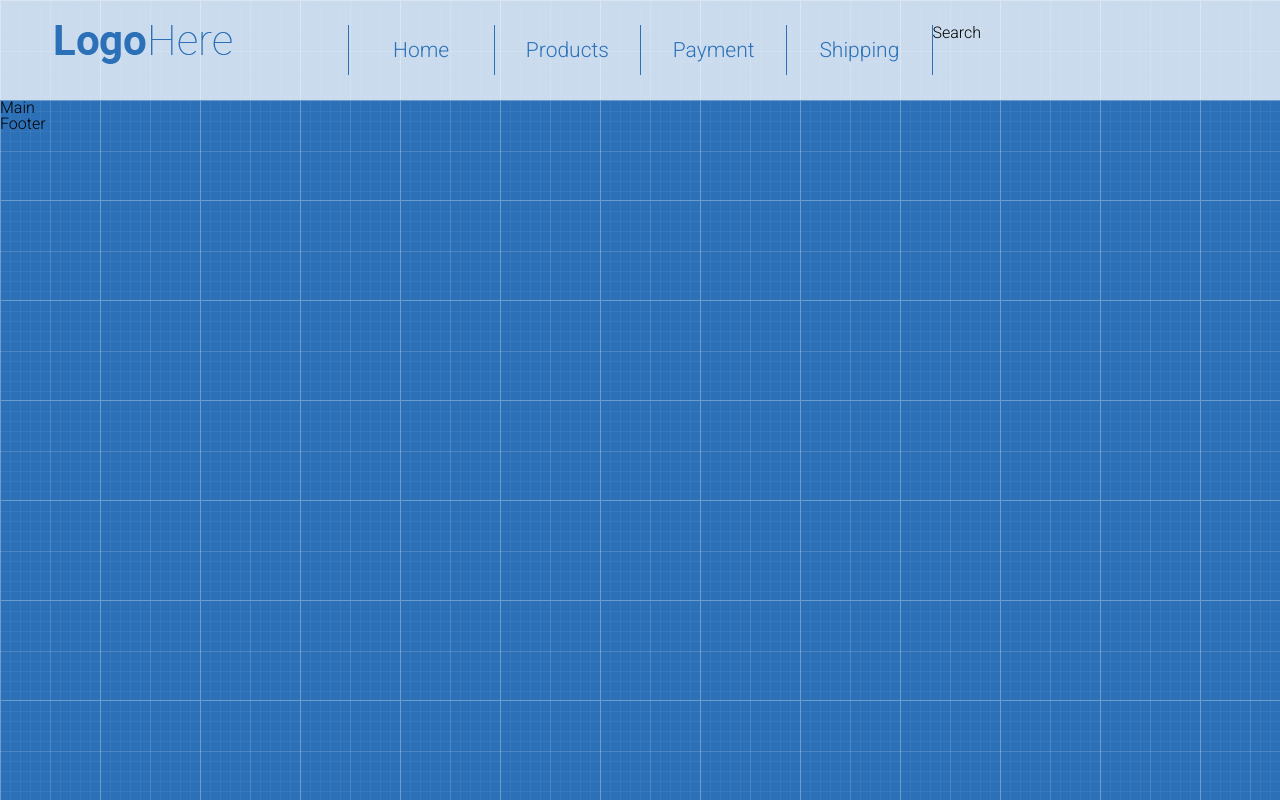
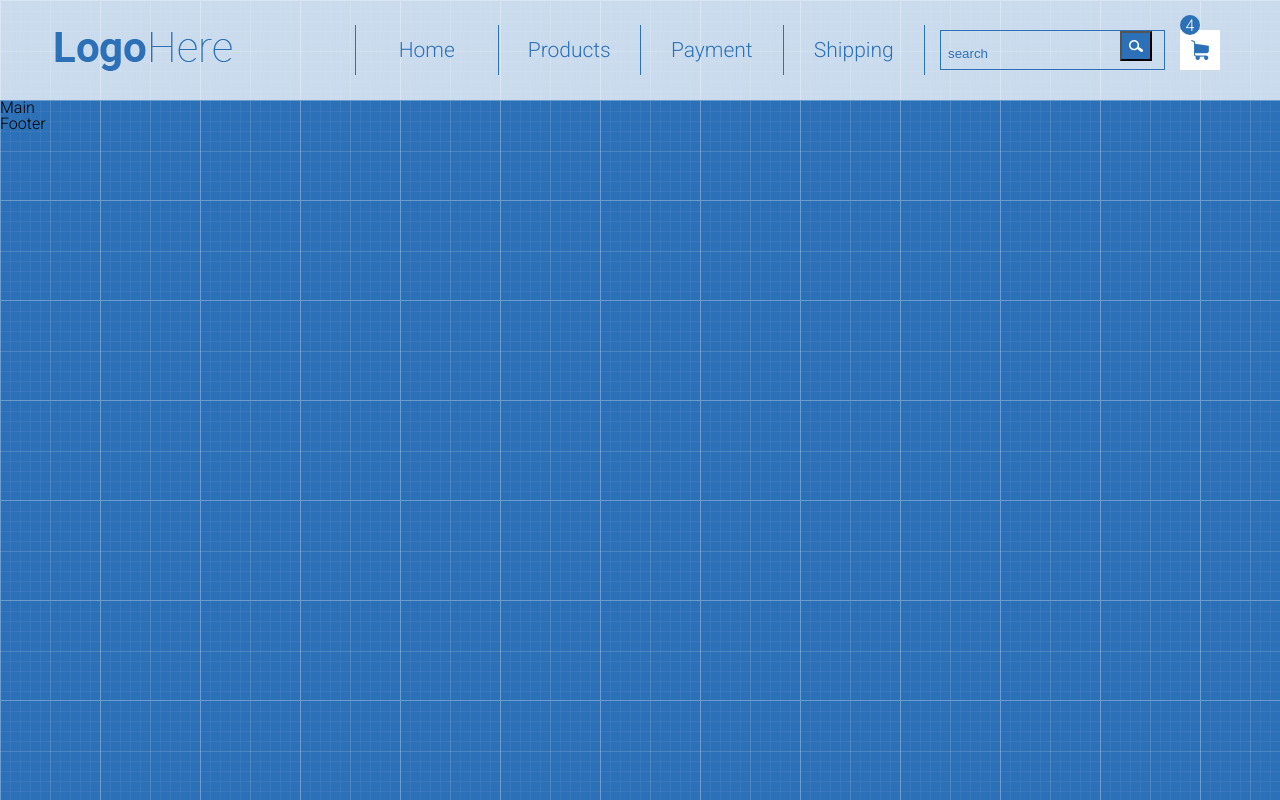
Before and after one commit to sekret236/shop-project, a plain HTML site: page index.html in a window 1280 px wide. Drawn offline with Linux system fonts and the light colour scheme.

Commit message:
add submenu and feeld search and bag

```diff
--- a/index.html
+++ b/index.html
@@ -22,12 +22,36 @@
                 <div class="col-6">
                     <ul class="menu">
                         <li><a href="">Home</a></li>
-                        <li><a href="">Products</a></li>
+                        <li><a href="">Products <i class="down"></i></a>
+                            <ul class="submenu">
+                                <li><a href="">Lorem ipsum dolor</a></li>
+                                <li><a href="">Sit amet</a></li>
+                                <li><a href="">Consectetur adipisicing</a></li>
+                                <li><a href="">Tempor incididunt</a></li>
+                                <li><a href="">Dolore magna aliqua</a></li>
+                                <li><a href="">Ut enim ad minim veniam</a></li>
+                                <li><a href="">Quis nostrud</a></li>
+                            </ul>
+                        </li>
                         <li><a href="">Payment</a></li>
                         <li><a href="">Shipping</a></li>
                     </ul>
                 </div>
-                <div class="col-3">Search</div>
+                <div class="col-3">
+                    <div class="row last">
+                        <form class="col-9">
+                            <input type="search" placeholder="search">
+                            <button type="submit">
+                                <img src="images/loupe.png" alt="">
+                            </button>
+                        </form>
+
+                        <div class="col-3">
+                            <div class="bag"><img src="images/bag.png"alt=""></div>
+                            <p>4</p>
+                        </div>
+                   </div>
+                </div>
             </div>
         </div>
     </header>
--- a/style.css
+++ b/style.css
@@ -7,7 +7,7 @@ body{
     background-image: url(images/patt.png);
 }
 .container{
-    width: 1200px;
+    max-width: 1200px;
     padding-left: 15px;
     padding-right: 15px;
     margin: 0 auto;
@@ -15,32 +15,40 @@ body{
 .header{
     background-color: rgba(255, 255, 255, 0.75);
     padding: 25px 0;
+    width: 100%;
 }
 
 [class*="col-"]{
     float: left;
+    padding: 0 15px;
 }
 
+.row {margin: 0 -15px}
 
 .row::after,.menu::after {
     content: "";
     display: block;
     clear: both;
 }
-
+.logo{
+    margin-top: 7px;
+}
 .col-3{
     width: 25%;
-}
+    }
 .col-6{
     width: 50%;
+   }
+.menu {
+    position: relative;
 }
-
-.menu li{
+.menu>li{
     width: 25%;
     float: left;
     border-left: 1px solid #2c71b8;
+    height: 50px;
 }
-.menu li:last-child{
+.menu>li:last-child{
     border-right: 1px solid #2c71b8;
 }
 .menu a {
@@ -56,4 +64,116 @@ body{
 .menu a:hover{
     background-color: #2c71b8;
     color: white;
+
 }
+
+.submenu{
+    display: none;
+    width: 50%;
+    background-color: #2c71b8;
+    position: absolute;
+
+}
+/*делаем меню выпадающим*/
+.menu>li:hover>.submenu{
+    display: block;
+    }
+
+.submenu a{
+    height: 40px;
+    text-align: left;
+    color: white;
+    padding-left: 7.5%;
+}
+
+/*рисуем стрелочку кнопки основного меню*/
+.menu li a:hover i {
+    border: solid white;
+    border-width: 0 2px 2px 0;
+    display: inline-block;
+    padding: 2px;
+    margin: 3px;
+    transform: rotate(45deg);
+    -webkit-transform: rotate(45deg);
+}
+.menu li:hover i{
+    border: solid white;
+    border-width: 0 2px 2px 0;
+    display: inline-block;
+    padding: 2px;
+    margin: 3px;
+    transform: rotate(45deg);
+    -webkit-transform: rotate(45deg);
+}
+
+/*при наведении на пункт сабменю меню применим следующие стили для пункта сабменю*/
+.submenu li:hover a{
+    background-color:  #ffffff;
+    color: #2c71b8;}
+
+/*при наведении на пункт сабменю применим следующие стили к пункту основного меню*/
+.menu>li:hover > a {
+    background-color: #2c71b8;
+    color: #ffffff; }
+
+/*стилизуем search*/
+
+.col-9>input{
+    background-color: transparent;
+    border: none;
+    height: 40px;
+    width: 80%;
+}
+.col-9{
+    height: 40px;
+    width: 75%;
+    border: 1px solid #2c71b8;
+    padding: 0 5px;
+    }
+.col-9 button{
+    height: 30px;
+    width: 15%;
+    background-color: #2c71b8;
+
+}
+.col-9 img{
+    display: block;
+    margin: 0 auto;
+    }
+.last{
+    margin-top: 5px;
+}
+input:focus {
+    outline: none;
+}
+::placeholder{
+    color: #2c71b8;
+}
+
+/*стилизуем кнопку корзинки*/
+.bag {
+    height: 40px;
+    width: 40px;
+    background-color: white;
+    position: relative;
+
+}
+.bag>img{
+    display: block;
+    margin: 0 auto;
+    padding-top: 10px;
+}
+.col-3 p{
+    display: block;
+    background-color: #2c71b8;
+    color: white;
+    width: 20px;
+    height: 20px;
+    border-radius: 10px;
+    text-align: center;
+    padding-top: 3px;
+    margin: 0 auto;
+    position: absolute;
+    top: 15px;
+
+}
```
Also changed, not shown: images/bag.png (added), images/loupe.png (added).
